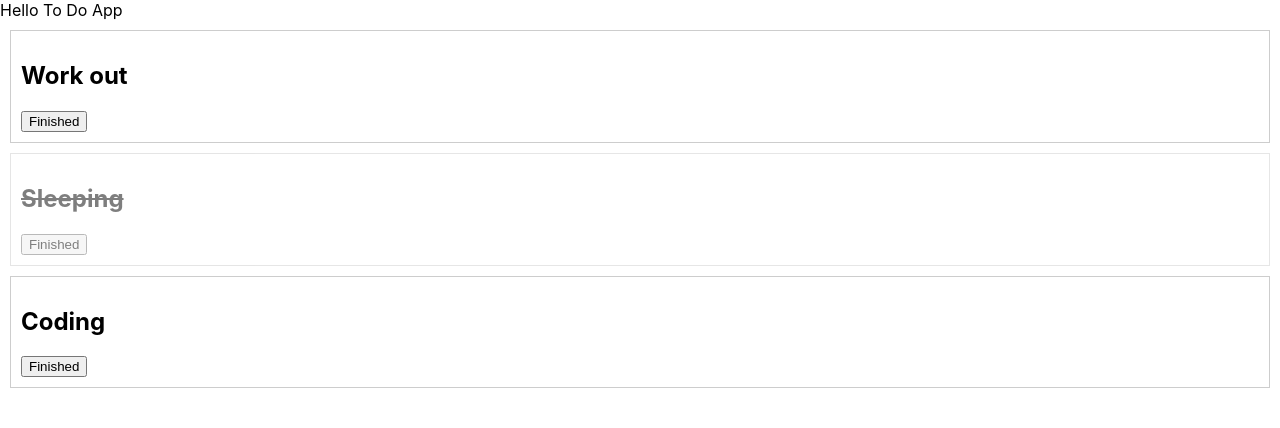
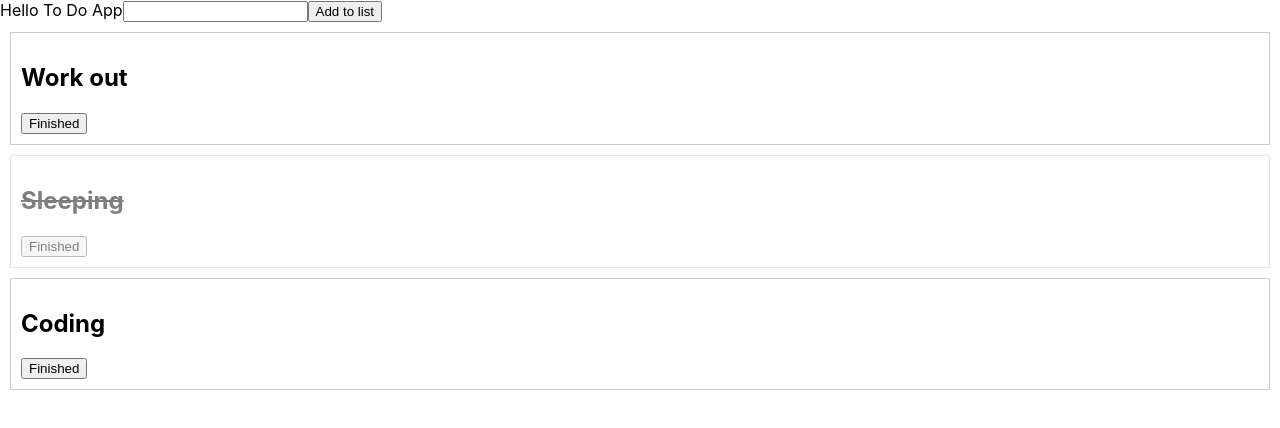
Before and after one commit to codecaptain10/react-learning, a React (Create React App) app in the folder todo-app/: page / in a window 1280 px wide. Shown: the top 428 px of the page. Built offline with nearby package versions, Linux system fonts and the light colour scheme.

Commit message:
Create functions to add new item do the list

```diff
--- a/todo-app/src/components/Todo.js
+++ b/todo-app/src/components/Todo.js
@@ -8,14 +8,29 @@ class Todo extends React.Component {
       { id: "123458", title: "Sleeping", isCompleted: true },
       { id: "111832", title: "Coding", isCompleted: false },
     ],
+    inputValue: "",
   };
 
   markCompleted(id) {
-    const index = this.state.elements.findIndex(x => x.id == id);
+    const index = this.state.elements.findIndex(x => x.id === id);
     const newElements = this.state.elements;
     newElements[index].isCompleted = true;
 
     this.setState({ elements: newElements });
+  }
+
+  addItem() {
+    const item = {
+      id: Math.random(),
+      title: this.state.inputValue,
+    };
+    const newElements = [item, ...this.state.elements];
+    this.setState({ elements: newElements });
+  }
+
+  inputHandler(event) {
+    const newValue = event.target.value;
+    this.setState({ inputValue: newValue });
   }
 
   render() {
@@ -27,7 +42,18 @@ class Todo extends React.Component {
         />
       );
     });
-    return <div> Hello To Do App {elements}</div>;
+    return (
+      <div>
+        Hello To Do App
+        <input
+          type='text'
+          value={this.state.inputValue}
+          onChange={this.inputHandler}
+        />
+        <button onClick={this.addItem.bind(this)}>Add to list</button>
+        {elements}
+      </div>
+    );
   }
 }
 
```
